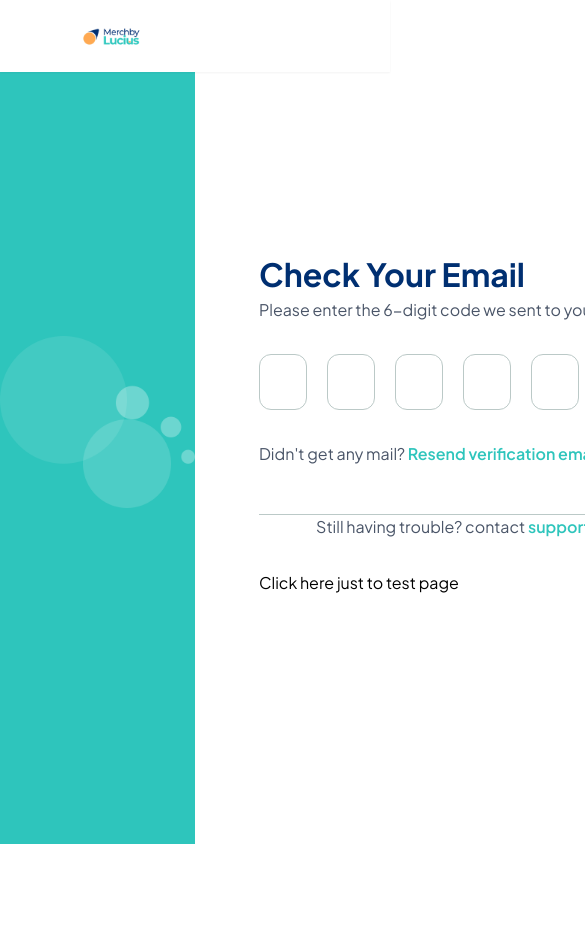
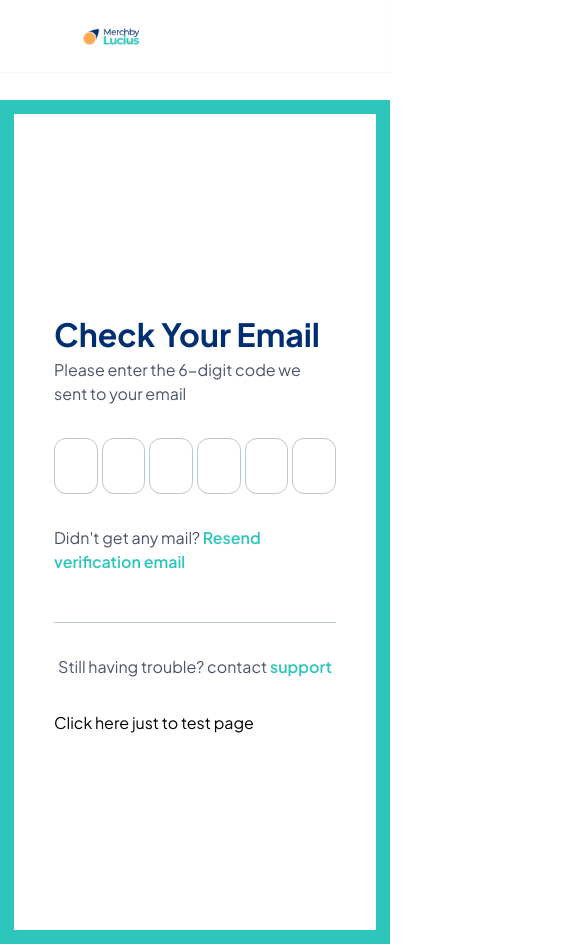
Before and after one commit to clementugomaliki-cpu/MerchbyLucius, a React (Vite) app: page /verify-email in a window 390 px wide. Shown: the top 944 px of the page, 585 px wide, since content can reach past the window. Before the commit the page ends 844 px from the top, so only its background shows below. Built offline with nearby package versions, Linux system fonts and the light colour scheme.

Commit message:
handle responsiveness for verify email page

```diff
--- a/src/VerifyEmail.jsx
+++ b/src/VerifyEmail.jsx
@@ -12,15 +12,15 @@ export default function VerifyEmail() {
                   <img src={logo} alt="Merch-by-Lucius logo" className="w-15 sm:w-20 md:w-28 cursor-pointer" />
                 </Link>
             </header>
-        <div className="grid grid-cols-2 min-h-screen">
-            <div className=" bg-[#2EC5BC] flex justify-center items-center">
+        <div className="md:grid md:grid-cols-2 pt-25 min-h-screen">
+            <div className="hidden md:flex bg-[#2EC5BC] min-h-screen flex justify-center items-center">
                 <img src={bubblesImage} alt="" />
             </div>
-            <div className="flex flex-col justify-center p-16 gap-8 md:mt-16 mx-auto">
+            <div className="min-h-screen flex flex-col justify-center p-10 sm:p-12 md:p-16 py-10 gap-8 mx-auto max-w-md md:max-w-none md:w-auto border border-[14px] border-[#2EC5BC] md:border-none">
                 <div className="flex flex-col">
                     <h3 className="font-bold text-[32px] text-[#002F71]">Check Your Email</h3>
-                    <h4 className="text-base text-[#4A5568] font-[400]">Please enter the 6-digit code we sent to your</h4>
-                <div className="flex gap-5 pt-8">
+                    <h4 className="text-base text-[#4A5568] font-[400]">Please enter the 6-digit code we sent to your email</h4>
+                <div className="flex gap-1 sm:gap-3 md:gap-5 pt-8">
                     <div className="h-14 w-12 border border-[#BBC9C7] rounded-xl"/>
                     <div className="h-14 w-12 border border-[#BBC9C7] rounded-xl"/>
                     <div className="h-14 w-12 border border-[#BBC9C7] rounded-xl"/>
@@ -29,12 +29,10 @@ export default function VerifyEmail() {
                     <div className="h-14 w-12 border border-[#BBC9C7] rounded-xl"/>
                 </div>
 
-
-
                 </div>
                     <p className="text-[#4A5568]">Didn't get any mail? <Link to="" className="text-base font-semibold text-[#2EC5BC]">Resend verification email</Link></p>
 
-                    <div className="sm:pt-8 border-t border-[#BBC9C7] mt-4 text-base font-[400] text-[#4A5568] text-center">
+                    <div className="pt-8 border-t border-[#BBC9C7] mt-4 text-base font-[400] text-[#4A5568] text-center">
                         <p >Still having trouble? contact <Link to="" className="text-base font-semibold text-[#2EC5BC]">support</Link></p>
                     </div>
 
```
